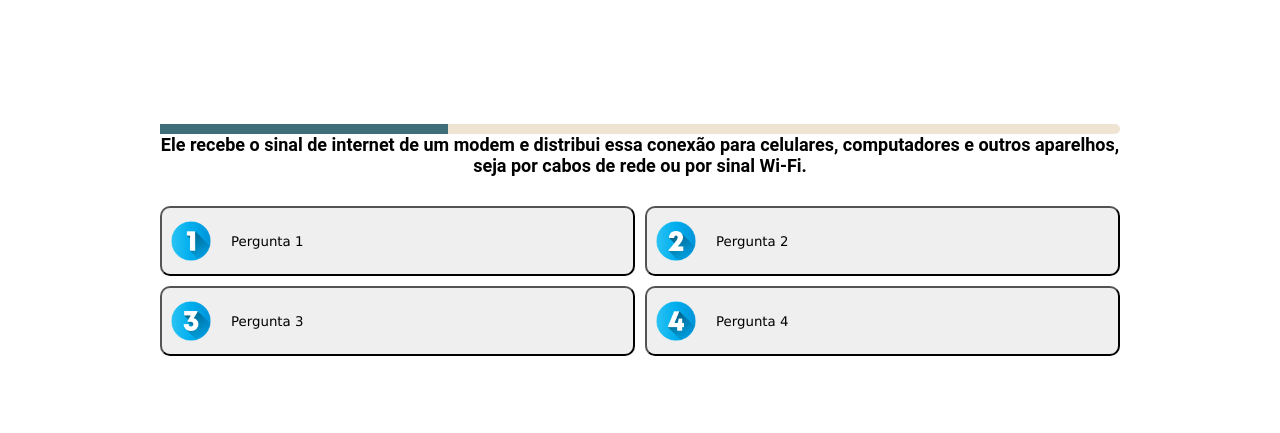
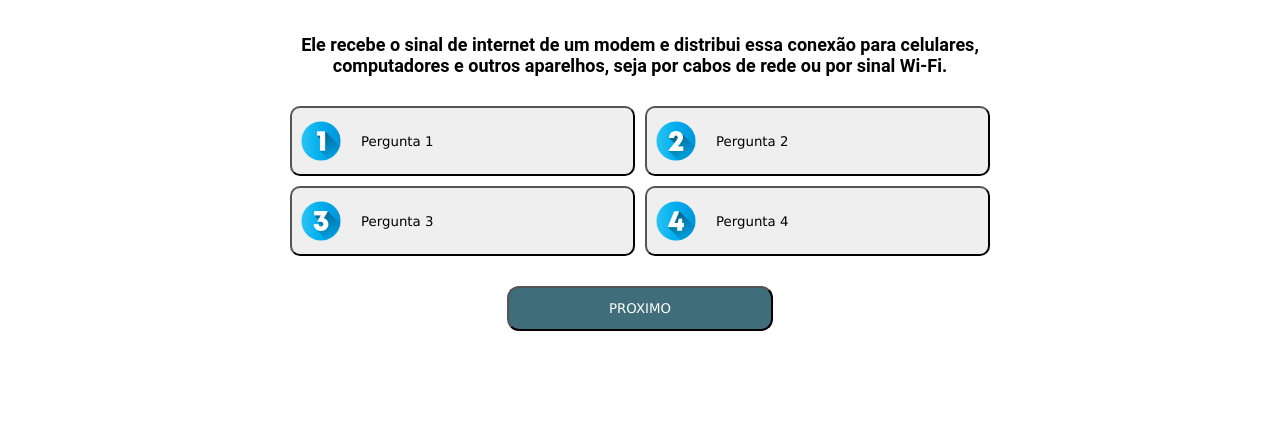
Before and after one commit to Caua031/projeto-quiz, a plain HTML site: page PROJETO/index.html in a window 1280 px wide. Shown: the part 96-529 px from the top of the page. Drawn offline with Linux system fonts and the light colour scheme.

Commit message:
remove progress bar and adjust layout for quiz section

```diff
--- a/PROJETO/index.html
+++ b/PROJETO/index.html
@@ -21,9 +21,6 @@
     </header>
 
     <div class="app">
-        <div class="progress">
-            <div class="barra"></div>
-        </div>
 
         <div class="quiz">
             <h2 id="question">Ele recebe o sinal de internet de um modem
--- a/PROJETO/style.css
+++ b/PROJETO/style.css
@@ -24,12 +24,16 @@
     display: flex;
     justify-content: space-between;
     align-items: center;
-    text-align: center;
+    padding: 20px;
 }
 
 .app {
-    margin: 10em;
+    width: 100vw;
+    height: 100vh;
+    display: flex;
+    justify-content: center;
     text-align: center;
+    margin-top: 30px;
 }
 
 .score {
@@ -67,19 +71,10 @@
     background-color: #3F6E7A;
 }
 
-.progress {
+.quiz {
     width: 100%;
-    height: 10px;
-    background-color: var(--cor-fundo-bege);
-    border-radius:5px;
+    max-width: 700px;
 }
-
-.barra{
-    height: 100%;
-    width: 30%;
-    background-color: var(--cor-buttons-next);
-}
-
 
 .quiz h2{
     font-family: var(--fonte-principal);
@@ -122,7 +117,7 @@
     height: 200px;
     background-color: var(--cor-fundo-azul-escuro);
     border-radius: 10px;
-    /*display: none;*/
+    display: none;
 }
 
 .container h1 {
```
